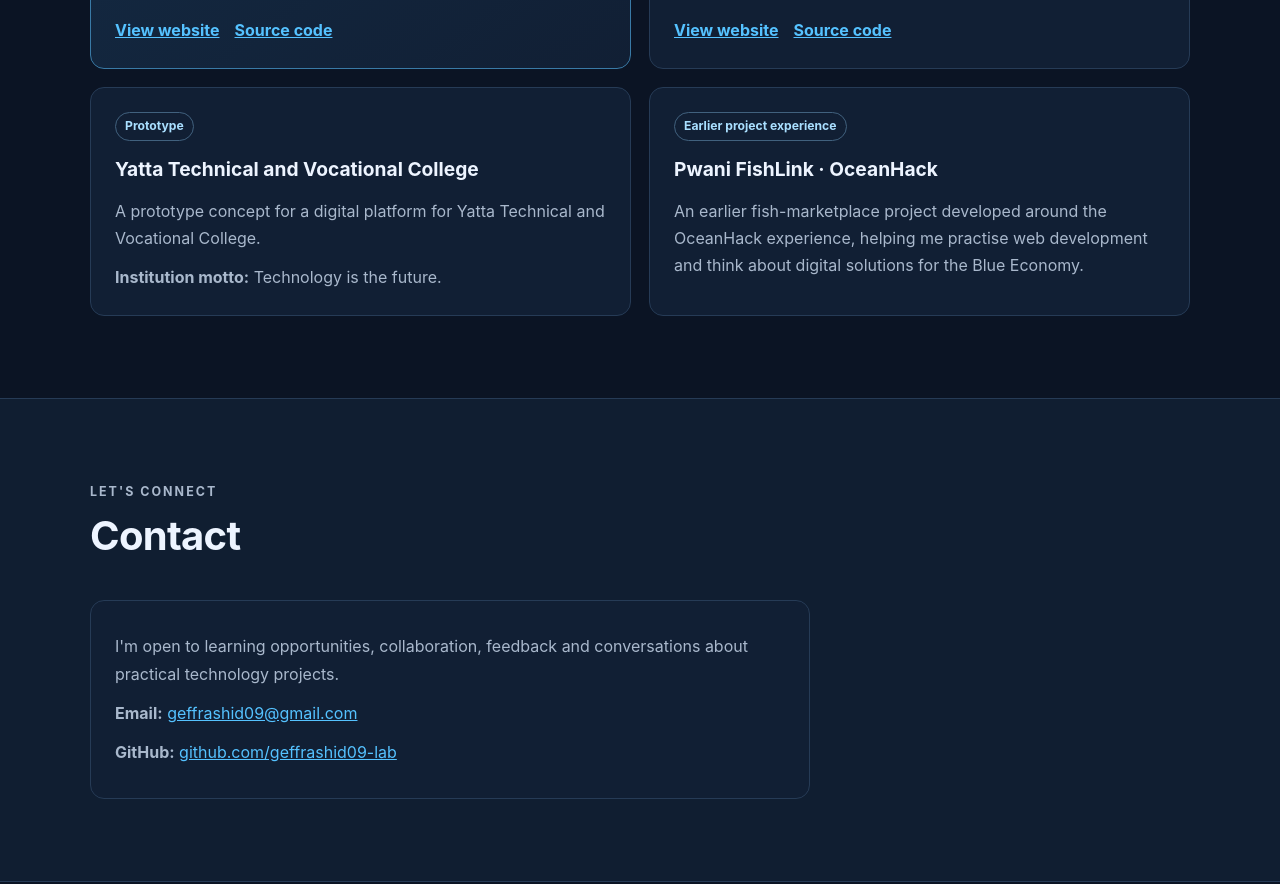
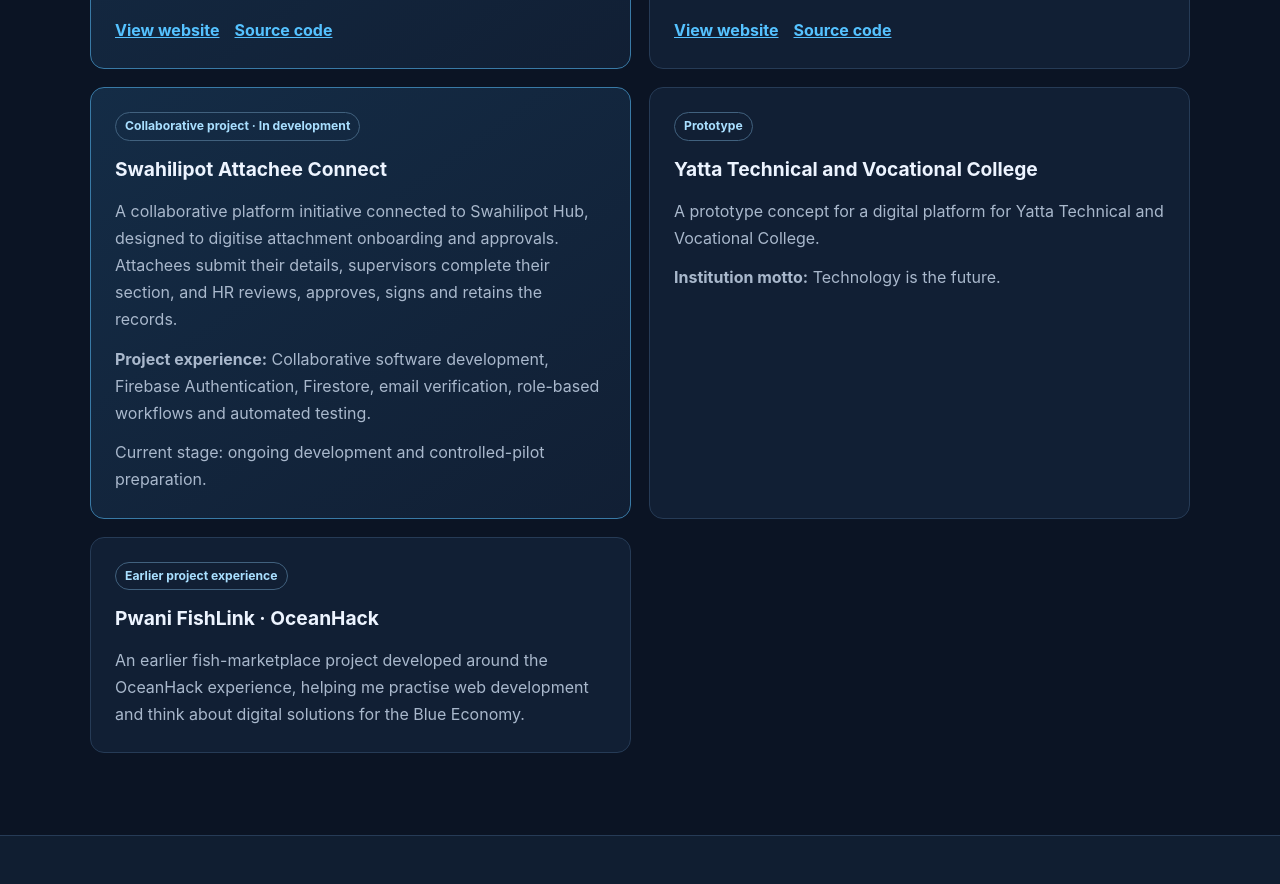
Before and after one commit to geffrashid09-lab/Jeff-Mulwa-, a plain HTML site: page index.html in a window 1280 px wide. Shown: the part 4042-4926 px from the top of the page. Drawn offline with Linux system fonts and the light colour scheme.

Commit message:
Add Swahilipot Attachee Connect project card

```diff
--- a/index.html
+++ b/index.html
@@ -193,6 +193,13 @@
             <p><strong>Project experience:</strong> JavaScript, responsive web design, business workflows and M-PESA sandbox integration testing.</p>
             <div class="links"><a href="https://stellahs-poultry-shop.vercel.app" target="_blank" rel="noopener noreferrer">View website</a><a href="https://github.com/geffrashid09-lab/stellahs-poultry-shop" target="_blank" rel="noopener noreferrer">Source code</a></div>
           </article>
+          <article class="project featured">
+            <span class="status">Collaborative project · In development</span>
+            <h3>Swahilipot Attachee Connect</h3>
+            <p>A collaborative platform initiative connected to Swahilipot Hub, designed to digitise attachment onboarding and approvals. Attachees submit their details, supervisors complete their section, and HR reviews, approves, signs and retains the records.</p>
+            <p><strong>Project experience:</strong> Collaborative software development, Firebase Authentication, Firestore, email verification, role-based workflows and automated testing.</p>
+            <p class="muted">Current stage: ongoing development and controlled-pilot preparation.</p>
+          </article>
           <article class="project">
             <span class="status">Prototype</span>
             <h3>Yatta Technical and Vocational College</h3>
```
